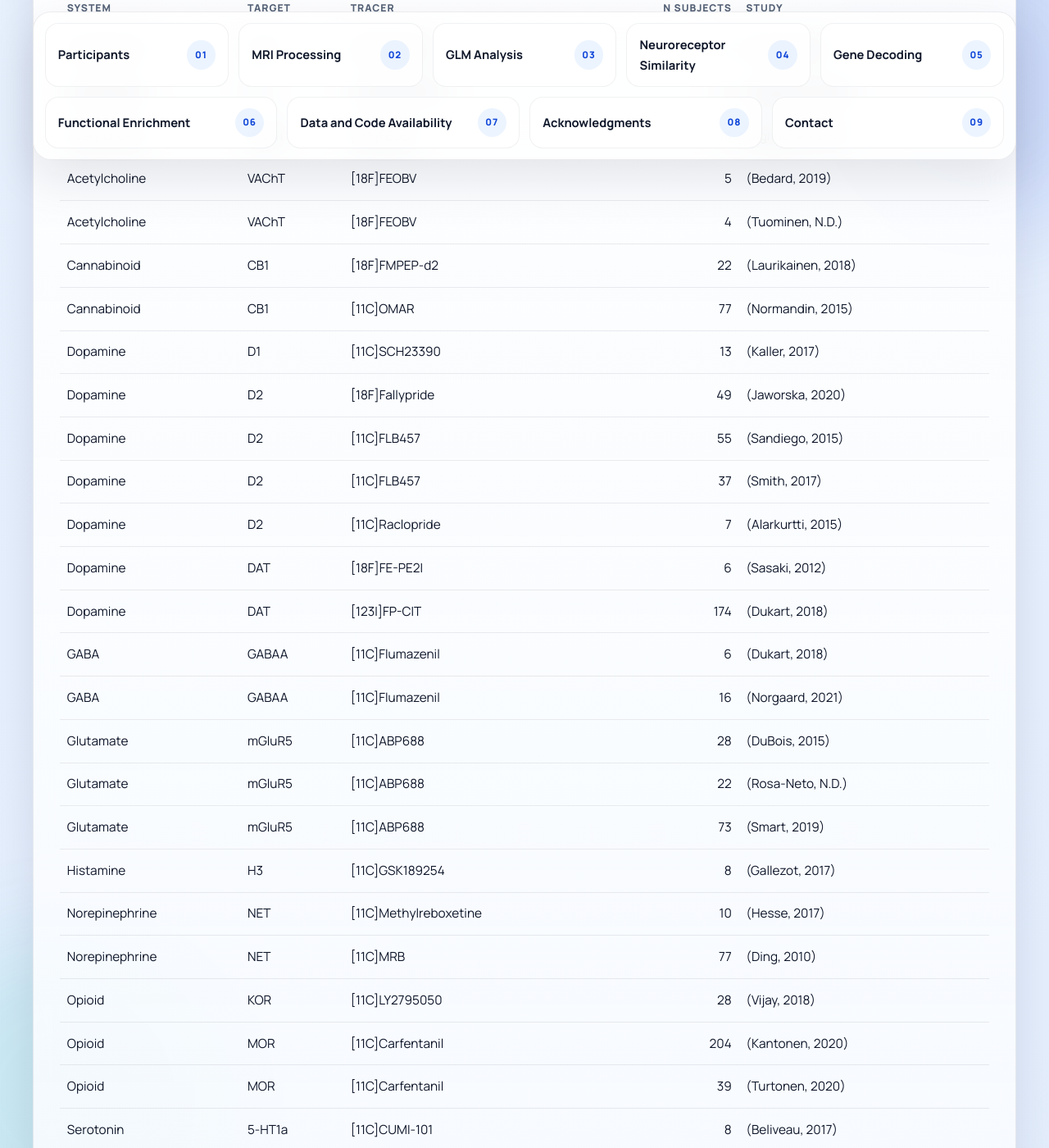
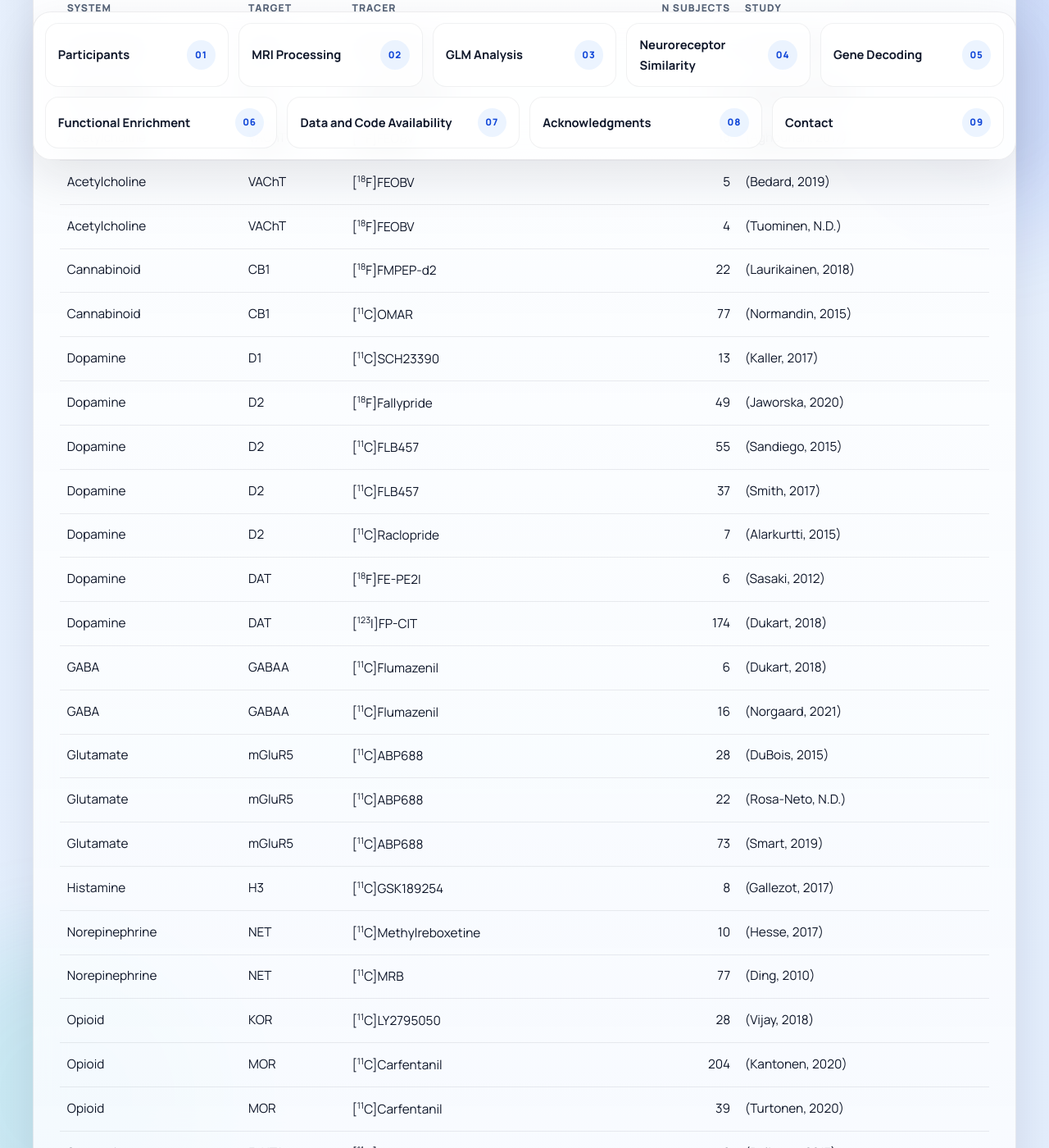
Before and after one commit to alegiac95/Aggression_ohbm26_supplementary, a Jekyll site: the page built from index.md, in a window 1280 px wide and 1400 px high, scrolled down 6142 px. Shown: the whole window at 82% size. Built offline with Jekyll 4.4.1, drawn with Linux system fonts in a browser that asks for light colours; some of the changed text lies outside the part shown.

Commit message:
Refine responsive layout and isotope formatting

```diff
--- a/assets/css/style.css
+++ b/assets/css/style.css
@@ -326,7 +326,6 @@ body::after {
   border-radius: var(--radius-lg);
   background: linear-gradient(180deg, rgba(255, 255, 255, 0.95), rgba(248, 251, 255, 0.84));
   scroll-margin-top: 6rem;
-  overflow: hidden;
 }
 
 .section-card::before {
@@ -502,20 +501,16 @@ blockquote {
   width: 100%;
   max-width: 100%;
   margin: 1.4rem 0 0;
-  overflow-x: auto;
-  overflow-y: hidden;
-  -webkit-overflow-scrolling: touch;
 }
 
 .table-scroll table {
-  width: max-content;
-  min-width: 100%;
+  width: 100%;
   margin: 0;
 }
 
 .table-scroll th,
 .table-scroll td {
-  white-space: nowrap;
+  white-space: normal;
 }
 
 table {
@@ -581,6 +576,10 @@ th {
     border-radius: 22px;
   }
 
+  .section-card {
+    overflow: hidden;
+  }
+
   .hero__title {
     max-width: none;
     font-size: clamp(2.15rem, 10vw, 3.25rem);
@@ -601,8 +600,20 @@ th {
     margin-top: 1.2rem;
   }
 
+  .table-scroll {
+    overflow-x: auto;
+    overflow-y: hidden;
+    -webkit-overflow-scrolling: touch;
+  }
+
+  .table-scroll table {
+    width: max-content;
+    min-width: 100%;
+  }
+
   .table-scroll th,
   .table-scroll td {
+    white-space: nowrap;
     padding: 0.68rem 0.5rem;
   }
 
--- a/index.md
+++ b/index.md
@@ -185,43 +185,43 @@ The reference maps included in the current analysis are listed below.
 
 | System | Target | Tracer | N Subjects | Study |
 | --- | --- | --- | ---: | --- |
-| Acetylcholine | A4B2 | [18F]Flubatine | 30 | (Hillmer, 2016) |
-| Acetylcholine | M1 | [11C]LSN3172176 | 24 | (Naganawa, 2020) |
-| Acetylcholine | VAChT | [18F]FEOBV | 18 | (Aghourian, 2017) |
-| Acetylcholine | VAChT | [18F]FEOBV | 5 | (Bedard, 2019) |
-| Acetylcholine | VAChT | [18F]FEOBV | 4 | (Tuominen, N.D.) |
-| Cannabinoid | CB1 | [18F]FMPEP-d2 | 22 | (Laurikainen, 2018) |
-| Cannabinoid | CB1 | [11C]OMAR | 77 | (Normandin, 2015) |
-| Dopamine | D1 | [11C]SCH23390 | 13 | (Kaller, 2017) |
-| Dopamine | D2 | [18F]Fallypride | 49 | (Jaworska, 2020) |
-| Dopamine | D2 | [11C]FLB457 | 55 | (Sandiego, 2015) |
-| Dopamine | D2 | [11C]FLB457 | 37 | (Smith, 2017) |
-| Dopamine | D2 | [11C]Raclopride | 7 | (Alarkurtti, 2015) |
-| Dopamine | DAT | [18F]FE-PE2I | 6 | (Sasaki, 2012) |
-| Dopamine | DAT | [123I]FP-CIT | 174 | (Dukart, 2018) |
-| GABA | GABAA | [11C]Flumazenil | 6 | (Dukart, 2018) |
-| GABA | GABAA | [11C]Flumazenil | 16 | (Norgaard, 2021) |
-| Glutamate | mGluR5 | [11C]ABP688 | 28 | (DuBois, 2015) |
-| Glutamate | mGluR5 | [11C]ABP688 | 22 | (Rosa-Neto, N.D.) |
-| Glutamate | mGluR5 | [11C]ABP688 | 73 | (Smart, 2019) |
-| Histamine | H3 | [11C]GSK189254 | 8 | (Gallezot, 2017) |
-| Norepinephrine | NET | [11C]Methylreboxetine | 10 | (Hesse, 2017) |
-| Norepinephrine | NET | [11C]MRB | 77 | (Ding, 2010) |
-| Opioid | KOR | [11C]LY2795050 | 28 | (Vijay, 2018) |
-| Opioid | MOR | [11C]Carfentanil | 204 | (Kantonen, 2020) |
-| Opioid | MOR | [11C]Carfentanil | 39 | (Turtonen, 2020) |
-| Serotonin | 5-HT1a | [11C]CUMI-101 | 8 | (Beliveau, 2017) |
-| Serotonin | 5-HT1a | [11C]WAY-100635 | 35 | (Savli, 2012) |
-| Serotonin | 5-HT1b | [11C]AZ10419369 | 36 | (Beliveau, 2017) |
-| Serotonin | 5-HT1b | [11C]P943 | 23 | (Gallezot, 2010) |
-| Serotonin | 5-HT1b | [11C]P943 | 23 | (Savli, 2012) |
-| Serotonin | 5-HT2a | [18F]Altanserin | 19 | (Savli, 2012) |
-| Serotonin | 5-HT2a | [11C]Cimbi-36 | 29 | (Beliveau, 2017) |
-| Serotonin | 5-HT4 | [11C]SB207145 | 59 | (Beliveau, 2017) |
-| Serotonin | 5-HT6 | [11C]GSK215083 | 30 | (Radhakrishnan, 2018) |
-| Serotonin | 5-HTT | [11C]DASB | 100 | (Beliveau, 2017) |
-| Serotonin | 5-HTT | [11C]DASB | 18 | (Savli, 2012) |
-| Serotonin | 5-HTT | [11C]MADAM | 10 | (Fazio, 2016) |
+| Acetylcholine | A4B2 | [<sup>18</sup>F]Flubatine | 30 | (Hillmer, 2016) |
+| Acetylcholine | M1 | [<sup>11</sup>C]LSN3172176 | 24 | (Naganawa, 2020) |
+| Acetylcholine | VAChT | [<sup>18</sup>F]FEOBV | 18 | (Aghourian, 2017) |
+| Acetylcholine | VAChT | [<sup>18</sup>F]FEOBV | 5 | (Bedard, 2019) |
+| Acetylcholine | VAChT | [<sup>18</sup>F]FEOBV | 4 | (Tuominen, N.D.) |
+| Cannabinoid | CB1 | [<sup>18</sup>F]FMPEP-d2 | 22 | (Laurikainen, 2018) |
+| Cannabinoid | CB1 | [<sup>11</sup>C]OMAR | 77 | (Normandin, 2015) |
+| Dopamine | D1 | [<sup>11</sup>C]SCH23390 | 13 | (Kaller, 2017) |
+| Dopamine | D2 | [<sup>18</sup>F]Fallypride | 49 | (Jaworska, 2020) |
+| Dopamine | D2 | [<sup>11</sup>C]FLB457 | 55 | (Sandiego, 2015) |
+| Dopamine | D2 | [<sup>11</sup>C]FLB457 | 37 | (Smith, 2017) |
+| Dopamine | D2 | [<sup>11</sup>C]Raclopride | 7 | (Alarkurtti, 2015) |
+| Dopamine | DAT | [<sup>18</sup>F]FE-PE2I | 6 | (Sasaki, 2012) |
+| Dopamine | DAT | [<sup>123</sup>I]FP-CIT | 174 | (Dukart, 2018) |
+| GABA | GABAA | [<sup>11</sup>C]Flumazenil | 6 | (Dukart, 2018) |
+| GABA | GABAA | [<sup>11</sup>C]Flumazenil | 16 | (Norgaard, 2021) |
+| Glutamate | mGluR5 | [<sup>11</sup>C]ABP688 | 28 | (DuBois, 2015) |
+| Glutamate | mGluR5 | [<sup>11</sup>C]ABP688 | 22 | (Rosa-Neto, N.D.) |
+| Glutamate | mGluR5 | [<sup>11</sup>C]ABP688 | 73 | (Smart, 2019) |
+| Histamine | H3 | [<sup>11</sup>C]GSK189254 | 8 | (Gallezot, 2017) |
+| Norepinephrine | NET | [<sup>11</sup>C]Methylreboxetine | 10 | (Hesse, 2017) |
+| Norepinephrine | NET | [<sup>11</sup>C]MRB | 77 | (Ding, 2010) |
+| Opioid | KOR | [<sup>11</sup>C]LY2795050 | 28 | (Vijay, 2018) |
+| Opioid | MOR | [<sup>11</sup>C]Carfentanil | 204 | (Kantonen, 2020) |
+| Opioid | MOR | [<sup>11</sup>C]Carfentanil | 39 | (Turtonen, 2020) |
+| Serotonin | 5-HT1a | [<sup>11</sup>C]CUMI-101 | 8 | (Beliveau, 2017) |
+| Serotonin | 5-HT1a | [<sup>11</sup>C]WAY-100635 | 35 | (Savli, 2012) |
+| Serotonin | 5-HT1b | [<sup>11</sup>C]AZ10419369 | 36 | (Beliveau, 2017) |
+| Serotonin | 5-HT1b | [<sup>11</sup>C]P943 | 23 | (Gallezot, 2010) |
+| Serotonin | 5-HT1b | [<sup>11</sup>C]P943 | 23 | (Savli, 2012) |
+| Serotonin | 5-HT2a | [<sup>18</sup>F]Altanserin | 19 | (Savli, 2012) |
+| Serotonin | 5-HT2a | [<sup>11</sup>C]Cimbi-36 | 29 | (Beliveau, 2017) |
+| Serotonin | 5-HT4 | [<sup>11</sup>C]SB207145 | 59 | (Beliveau, 2017) |
+| Serotonin | 5-HT6 | [<sup>11</sup>C]GSK215083 | 30 | (Radhakrishnan, 2018) |
+| Serotonin | 5-HTT | [<sup>11</sup>C]DASB | 100 | (Beliveau, 2017) |
+| Serotonin | 5-HTT | [<sup>11</sup>C]DASB | 18 | (Savli, 2012) |
+| Serotonin | 5-HTT | [<sup>11</sup>C]MADAM | 10 | (Fazio, 2016) |
 
 </div>
 
```
